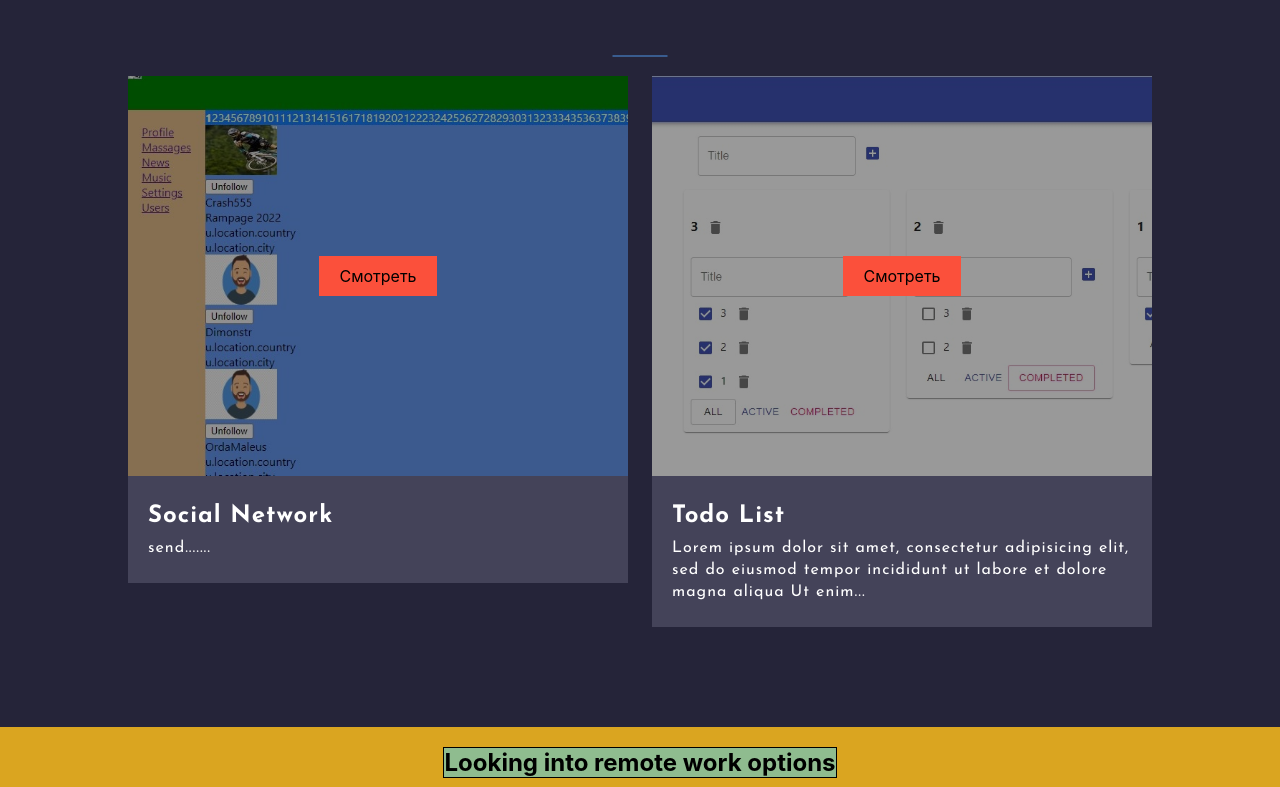
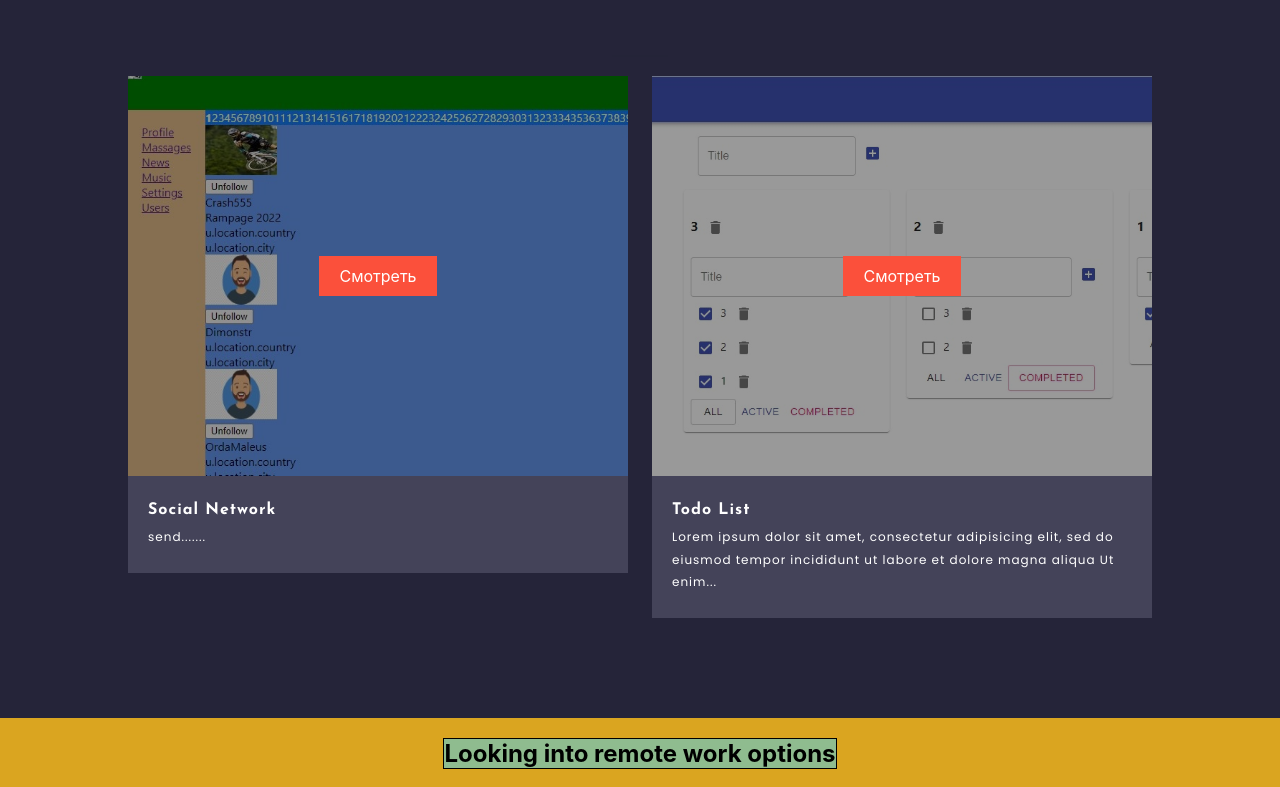
Before and after one commit to Chernik1991/portfolio-react, a React (Create React App) app: page / in a window 1280 px wide. Shown: the part 1650-2437 px from the top of the page. Built offline with nearby package versions, Linux system fonts and the light colour scheme.

Commit message:
2 Lesson finish

```diff
--- a/public/index.html
+++ b/public/index.html
@@ -17,6 +17,8 @@
     <link rel="manifest" href="%PUBLIC_URL%/manifest.json" />
     <link href="https://fonts.googleapis.com/css2?family=Open+Sans:wght@300;400;500;600;700;800&display=swap" rel="stylesheet">
     <link href="https://fonts.googleapis.com/css2?family=Josefin+Sans:wght@100;200;300;400;500;600;700&display=swap" rel="stylesheet">
+    <link href="https://fonts.googleapis.com/css2?family=Poppins:wght@100;200;300;400;500;600;700;800;900&display=swap" rel="stylesheet">
+
     <!--
       Notice the use of %PUBLIC_URL% in the tags above.
       It will be replaced with the URL of the `public` folder during the build.
--- a/src/common/components/title/Title.module.scss
+++ b/src/common/components/title/Title.module.scss
@@ -1,10 +1,11 @@
+@import "src/common/styles/sass/variables.sass";
 .title{
     /*border: 1px solid;*/
     margin-bottom: 20px;
     font-family: 'Josefin Sans', sans-serif;
     font-size: 35px;
     line-height: 1.25;
-    color: #fb503b;
+    color: $primaryColor;
     letter-spacing: 5px;
     position: relative;
     .title h2{
@@ -13,7 +14,7 @@
     &::before{
         content:"";
         position: absolute;
-        background:#4e93e6;
+        background:$bgColor;
         width: 55px;
         height: 1px;
         bottom: -30px;
--- /dev/null
+++ b/src/common/styles/sass/mixins.sass
@@ -0,0 +1,7 @@
+@import "variables"
+
+@mixin text($fontFamily, $fontSize, $lineHeight)
+  font-family: $fontFamily
+  font-size: $fontSize
+  line-height: $lineHeight
+  color: $textColor
--- a/src/common/styles/sass/variables.sass
+++ b/src/common/styles/sass/variables.sass
@@ -1,4 +1,6 @@
-$textColor:#fff,
-$primaryColor:#fb503b     ,
-$bgColor:#252439    ,
-$bgColorSecond:#444359  ,
+$textColor: #fff
+$primaryColor:#fb503b
+$bgColor:#252439
+$bgColorSecond:#444359
+$titleFontFamily:'Josefin Sans', sans-serif
+$textFontFamily:'Poppins', sans-serif
--- a/src/projects/Projects.module.scss
+++ b/src/projects/Projects.module.scss
@@ -1,6 +1,7 @@
+@import "src/common/styles/sass/variables.sass";
 .projectsBlock {
   /*min-height: 100vh;*/
-  background-color: #252439;
+  background-color: $bgColor;
   padding: 100px 0;
 
   .projectsContainer {
--- a/src/projects/project/Project.module.scss
+++ b/src/projects/project/Project.module.scss
@@ -1,5 +1,5 @@
 @import "src/common/styles/sass/variables.sass";
-
+@import "src/common/styles/sass/mixins.sass";
 .project {
     width: 500px;
     display: flex;
@@ -30,6 +30,7 @@
             padding: 10px 20px;
             position: relative;
             z-index: 1;
+            color:$textColor;
             &:hover{
                 text-decoration: underline;
             }
@@ -38,21 +39,17 @@
     .projectInfo {
         padding: 25px 20px;
         .title {
-            font-family: 'Josefin Sans', sans-serif;
-            font-size: 24px;
+            @include text($titleFontFamily,16px, 1.2);
+
             letter-spacing: 1px;
             margin: 0 0 5px;
-            line-height: 1.25;
-            color: $textColor;
         }
         .description {
-            font-family: 'Josefin Sans', sans-serif;
-            font-size: 16px;
+            @include text($textFontFamily,12px, 1.8);
             letter-spacing: 1px;
+            text-align: center;
+
             margin: 0 0 5px;
-            line-height: 1.25;
-            text-align: center;
-            color: $textColor;
         }
     }
 }
```
